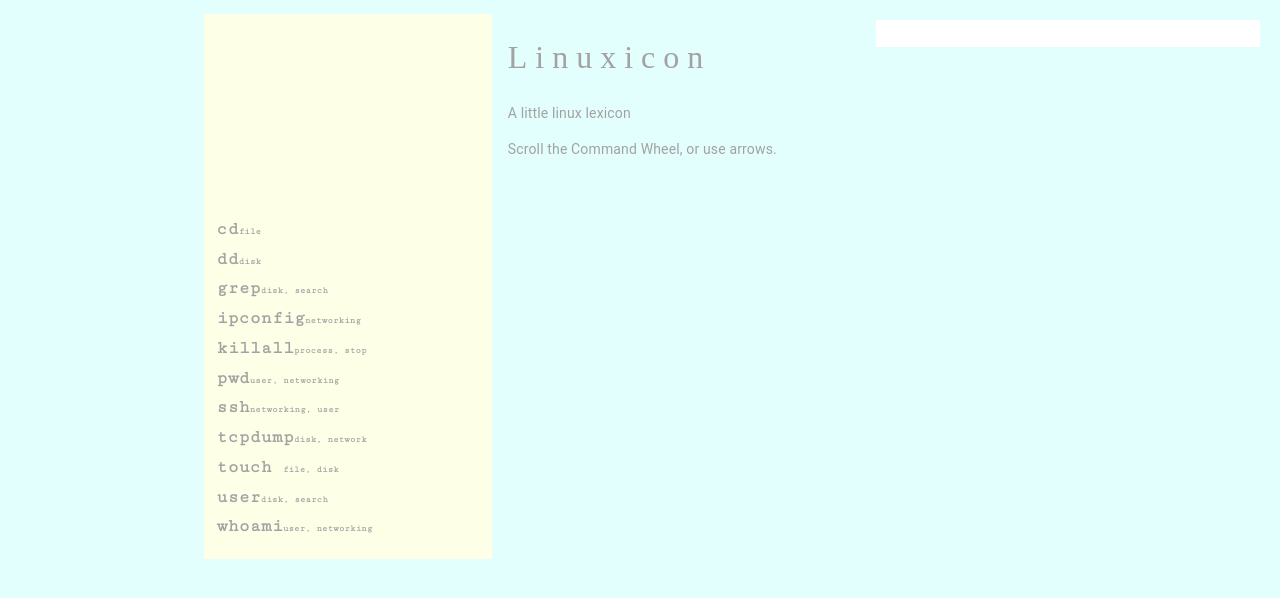
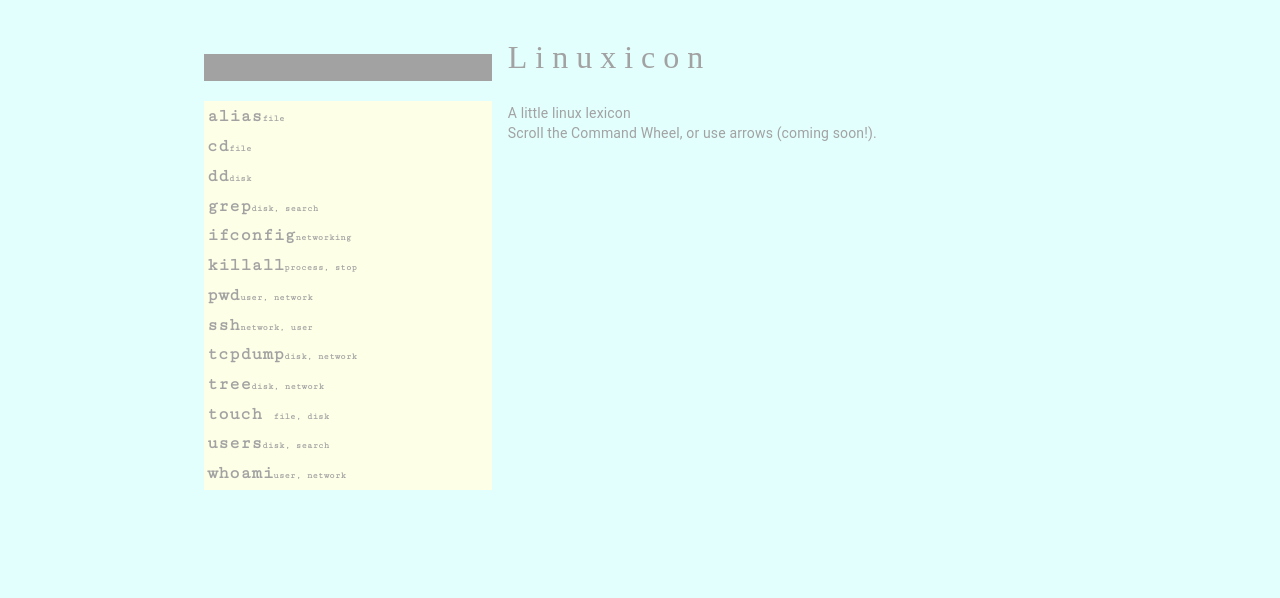
Before and after one commit to bretperry/lnxkn, a React (Create React App) app: page / in a window 1280 px wide. Shown: the top 598 px of the page. Built offline with nearby package versions, Linux system fonts and the light colour scheme.

Commit message:
css; json; edited formatting and layout

```diff
--- a/package.json
+++ b/package.json
@@ -23,6 +23,8 @@
     "zustand": "^3.6.4"
   },
   "scripts": {
+    "predeploy": "npm run build",
+    "deploy": "gh-pages -b main -d build",
     "start": "react-scripts start",
     "build": "react-scripts build",
     "test": "react-scripts test",
--- a/public/list.json
+++ b/public/list.json
@@ -1,125 +1,193 @@
 [
 
-
+    {
+      "name": "alias",
+      "alias": "Create an alias or pointer to a file",
+      "syntax": "alias [option] [name]='[value]'",
+      "example": "alias frename='Example/Test/file_rename.sh'",
+      "examples": [
+        "alias frename='Example/Test/file_rename.sh'"
+      ],
+      "type": [
+        "file"
+      ],
+      "stats":{
+        "good-intention":8,
+        "confusion":40
+      },
+      "content": ""
+    },
     {
       "name": "cd",
       "alias": "Change Directory",
-      "example": "cd /myfile/application",
-      "motto": "How you get around.",
+      "syntax": "cd [directory_name]",
+      "example": "cd dir_1/dir_2/dir_3",
+      "examples":[
+
+      ],
       "type": [
         "file"
       ],
       "stats":{
         "ubiquity":9,
-        "danger":3
+        "finger-strain":17
       },
-      "content": "Lorem ipsum dolor sit amet, consectetur adipiscing elit, sed do eiusmod tempor incididunt ut labore et dolore magna aliqua. Ut enim ad minim veniam, quis nostrud exercitation ullamco laboris nisi ut aliquip ex ea commodo consequat. Duis aute irure dolor in reprehenderit in voluptate velit esse cillum dolore eu fugiat nulla pariatur. Excepteur sint occaecat cupidatat non proident, sunt in culpa qui officia deserunt mollit anim id est laborum."
+      "content": ""
     },
     {
       "name": "dd",
       "alias": "Data Duplicator",
+      "motto": "watch where you dupe it :o",
       "example": "dd if = /dev/sda of = /dev/sdb conv=noerror, sync",
-      "motto": "Watch where you're writing.",
+      "examples":[
+
+      ],
       "type": [
         "disk"
       ],
       "stats":{
         "abundance":4,
-        "danger":2
+        "whoops":4
       },
-      "content": "Lorem ipsum dolor sit amet, consectetur adipiscing elit, sed do eiusmod tempor incididunt ut labore et dolore magna aliqua. Ut enim ad minim veniam, quis nostrud exercitation ullamco laboris nisi ut aliquip ex ea commodo consequat. Duis aute irure dolor in reprehenderit in voluptate velit esse cillum dolore eu fugiat nulla pariatur. Excepteur sint occaecat cupidatat non proident, sunt in culpa qui officia deserunt mollit anim id est laborum."
+      "content": ""
     },
     {
       "name": "grep",
-      "path": "/grep",
-      "desc": "grope the disk",
+      "alias": "Global Regular Expression Print",
+      "syntax": "grep [OPTIONS] PATTERN [FILE...]",
+      "example": "grep -x “phoenix number3” *",
+      "examples":[
+
+      ],
       "type": [
         "disk",
         "search"
       ],
-      "content": "Lorem ipsum dolor sit amet, consectetur adipiscing elit, sed do eiusmod tempor incididunt ut labore et dolore magna aliqua. Ut enim ad minim veniam, quis nostrud exercitation ullamco laboris nisi ut aliquip ex ea commodo consequat. Duis aute irure dolor in reprehenderit in voluptate velit esse cillum dolore eu fugiat nulla pariatur. Excepteur sint occaecat cupidatat non proident, sunt in culpa qui officia deserunt mollit anim id est laborum."
+      "stats":{
+        "nosiness":6,
+        "regexelence":70
+      },
+      "content": ""
     },
     {
-      "name": "ipconfig",
-      "path": "/ipconfig",
-      "desc": "configure that ipssissimus",
+      "name": "ifconfig",
+      "alias": "Interface Configurator",
+      "example": "",
+      "examples":[
+
+      ],
       "type": [
         "networking"
       ],
-      "content": "Lorem ipsum dolor sit amet, consectetur adipiscing elit, sed do eiusmod tempor incididunt ut labore et dolore magna aliqua. Ut enim ad minim veniam, quis nostrud exercitation ullamco laboris nisi ut aliquip ex ea commodo consequat. Duis aute irure dolor in reprehenderit in voluptate velit esse cillum dolore eu fugiat nulla pariatur. Excepteur sint occaecat cupidatat non proident, sunt in culpa qui officia deserunt mollit anim id est laborum."
+      "content": ""
     },
     {
       "name": "killall",
-      "path": "/killall",
-      "desc": "kill process by uttering its daemonic name",
+      "alias": "Kill Processes by Name or User",
+      "example": "killall -u [user-name]",
+      "examples":[
+        "killall -u [user-name]",
+        "killall -w [process-name]"
+      ],
       "type": [
         "process",
         "stop"
       ],
       "stats":{
-        "bloodlust":7,
-        "angst":9
+        "great sadness":100,
+        "great responsibility":100
       },
-      "content": "Lorem ipsum dolor sit amet, consectetur adipiscing elit, sed do eiusmod tempor incididunt ut labore et dolore magna aliqua. Ut enim ad minim veniam, quis nostrud exercitation ullamco laboris nisi ut aliquip ex ea commodo consequat. Duis aute irure dolor in reprehenderit in voluptate velit esse cillum dolore eu fugiat nulla pariatur. Excepteur sint occaecat cupidatat non proident, sunt in culpa qui officia deserunt mollit anim id est laborum."
+      "content": ""
     },
     {
       "name": "pwd",
-      "path": "/pwd",
-      "desc": "pwn password",
+      "alias": "Password Wielding Device",
+      "example": "pwd mycatsname",
+      "examples":[
+
+      ],
       "type": [
         "user",
-        "networking"
+        "network"
       ],
-      "content": "Lorem ipsum dolor sit amet, consectetur adipiscing elit, sed do eiusmod tempor incididunt ut labore et dolore magna aliqua. Ut enim ad minim veniam, quis nostrud exercitation ullamco laboris nisi ut aliquip ex ea commodo consequat. Duis aute irure dolor in reprehenderit in voluptate velit esse cillum dolore eu fugiat nulla pariatur. Excepteur sint occaecat cupidatat non proident, sunt in culpa qui officia deserunt mollit anim id est laborum."
+      "stats":{
+        "":7,
+        "forgetfulness":9
+      },
+      "content": ""
     },
     {
       "name": "ssh",
-      "path": "/ssh",
+      "alias": "Secure Socket Shell",
       "motto": "secure socket shell",
+      "example": "pwd mycatsname",
+      "examples":[
+
+      ],
       "type": [
-        "networking",
+        "network",
         "user"
       ],
-      "content": "Lorem ipsum dolor sit amet, consectetur adipiscing elit, sed do eiusmod tempor incididunt ut labore et dolore magna aliqua. Ut enim ad minim veniam, quis nostrud exercitation ullamco laboris nisi ut aliquip ex ea commodo consequat. Duis aute irure dolor in reprehenderit in voluptate velit esse cillum dolore eu fugiat nulla pariatur. Excepteur sint occaecat cupidatat non proident, sunt in culpa qui officia deserunt mollit anim id est laborum."
+      "content": ""
     },
     {
       "name": "tcpdump",
-      "path": "/tcpdump",
+      "alias": "TCP/IP packet analyzer",
       "motto": "toss cookies properly",
+      "examples":[
+
+      ],
       "type": [
         "disk",
         "network"
       ],
-      "content": "Lorem ipsum dolor sit amet, consectetur adipiscing elit, sed do eiusmod tempor incididunt ut labore et dolore magna aliqua. Ut enim ad minim veniam, quis nostrud exercitation ullamco laboris nisi ut aliquip ex ea commodo consequat. Duis aute irure dolor in reprehenderit in voluptate velit esse cillum dolore eu fugiat nulla pariatur. Excepteur sint occaecat cupidatat non proident, sunt in culpa qui officia deserunt mollit anim id est laborum."
+      "content": ""
+    },
+    {
+      "name": "tree",
+      "alias": "map the directory tree",
+      "motto": "",
+      "examples":[
+
+      ],
+      "type": [
+        "disk",
+        "network"
+      ],
+      "content": ""
     },
     {
       "name": "touch ",
-      "path": "/touch",
-      "motto": "Change file timestamps",
+      "alias": "Touch / create / timestamp",
+      "motto": "Create file and/or change timestamp",
+      "examples":[
+
+      ],
       "type": [
         "file",
         "disk"
       ],
-      "content": "Lorem ipsum dolor sit amet, consectetur adipiscing elit, sed do eiusmod tempor incididunt ut labore et dolore magna aliqua. Ut enim ad minim veniam, quis nostrud exercitation ullamco laboris nisi ut aliquip ex ea commodo consequat. Duis aute irure dolor in reprehenderit in voluptate velit esse cillum dolore eu fugiat nulla pariatur. Excepteur sint occaecat cupidatat non proident, sunt in culpa qui officia deserunt mollit anim id est laborum."
+      "content": ""
     },
     {
-      "name": "user",
-      "path": "/user",
+      "name": "users",
+      "alias": "Users who are logged in",
       "motto": "who is user",
+      "syntax": "users [OPTION]... [FILE]",
+      "example": "users /var/run/utmp | wc -w",
       "type": [
         "disk",
         "search"
       ],
-      "content": "Lorem ipsum dolor sit amet, consectetur adipiscing elit, sed do eiusmod tempor incididunt ut labore et dolore magna aliqua. Ut enim ad minim veniam, quis nostrud exercitation ullamco laboris nisi ut aliquip ex ea commodo consequat. Duis aute irure dolor in reprehenderit in voluptate velit esse cillum dolore eu fugiat nulla pariatur. Excepteur sint occaecat cupidatat non proident, sunt in culpa qui officia deserunt mollit anim id est laborum."
+      "content": ""
     },
     {
       "name": "whoami",
-      "path": "/whoami",
-      "motto": "who do i be?",
+      "alias": "Who is current user",
       "type": [
         "user",
-        "networking"
+        "network"
       ],
-      "content": "Lorem ipsum dolor sit amet, consectetur adipiscing elit, sed do eiusmod tempor incididunt ut labore et dolore magna aliqua. Ut enim ad minim veniam, quis nostrud exercitation ullamco laboris nisi ut aliquip ex ea commodo consequat. Duis aute irure dolor in reprehenderit in voluptate velit esse cillum dolore eu fugiat nulla pariatur. Excepteur sint occaecat cupidatat non proident, sunt in culpa qui officia deserunt mollit anim id est laborum."
+      "content": ""
     }
   ]
--- a/src/App.js
+++ b/src/App.js
@@ -38,14 +38,13 @@ function App() {
 
         <Columns>
           <div>
-
+            <FilterZone />
             <CommandTable />
           </div>
           <div>
               <Title>Linuxicon</Title>
-              <FilterZone />
-              <p>A little linux lexicon</p>
-              <p>Scroll the Command Wheel, or use arrows.</p>
+
+              <p>A little linux lexicon<br/>Scroll the Command Wheel, or use arrows (coming soon!).</p>
               <TheDeets />
           </div>
 
--- a/src/components/CommandTable.jsx
+++ b/src/components/CommandTable.jsx
@@ -14,7 +14,6 @@ const Table = styled.table`
 	border: none;
 	font-weight:bold;
 	font-family: ${cssVars.fixedFont};
-	padding: 200px 0.6rem 1rem;
 	width: 100%;
 `;
 const Thead = styled.thead`
--- a/src/components/FilterZone.jsx
+++ b/src/components/FilterZone.jsx
@@ -8,12 +8,14 @@ import styled from "@emotion/styled";
 import cssVars from "../cssVars";
 
 const Input = styled.input`
-	position: fixed;
-  width: 30%;
+  width: 100%;
   padding: 0.2rem;
+  margin: 40px 0 20px;
   font-size: large;
   border: none;
   top: 20px; right: 20px;
+  background-color:${cssVars.fontColor};
+  color:${cssVars.tableColor};
 `;
 
 const FilterZone = () => {
--- a/src/components/TheDeets.jsx
+++ b/src/components/TheDeets.jsx
@@ -16,8 +16,8 @@ const manUrlRoot = "https://man.cx/";
 const ItemTitle = styled.h1`
   background-color: ${cssVars.tableColor};
   padding: ${cssVars.tablePadding};
-  margin: 0 0 1rem;;
-  font-size: x-large;
+  margin: .7rem 0 1rem;;
+  font-size: ;
   font-family: ${cssVars.fixedFont};
 `;
 
@@ -34,7 +34,11 @@ const StatsTable = styled.table`
   font-size: x-small;
   padding: .7em;
   float: right;
-  margin: .2rem;
+  margin: .6rem;
+`;
+const H2 = styled.h2`
+  margin: .7rem 0;
+  font-size: medium;
 `;
 
 const TheDeets = () => {
@@ -45,7 +49,7 @@ const TheDeets = () => {
 
   return sel ? (
     <div>
-      <ItemTitle>{sel.alias }</ItemTitle>
+      <ItemTitle>{sel.name}</ItemTitle>
       <DeetsDiv>
               {sel.stats &&
           <StatsTable>
@@ -59,11 +63,12 @@ const TheDeets = () => {
             </tbody>
           </StatsTable>
         }
+        <H2>{sel.alias}</H2>
         <p>{sel.motto }</p>
+        {sel.syntax && <p>{sel.syntax }</p>}
+        <p>{sel.example }</p>
         <p>spheres: {sel.type.join(", ")}</p>
         <div>{sel.content}</div>
-        <ManPage />
-        <p>The end</p>
       </DeetsDiv>
     </div>
   ) : null;
```
